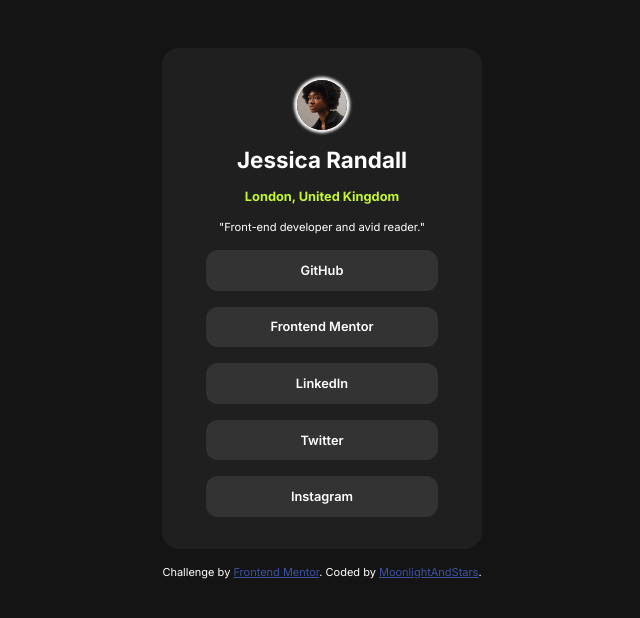
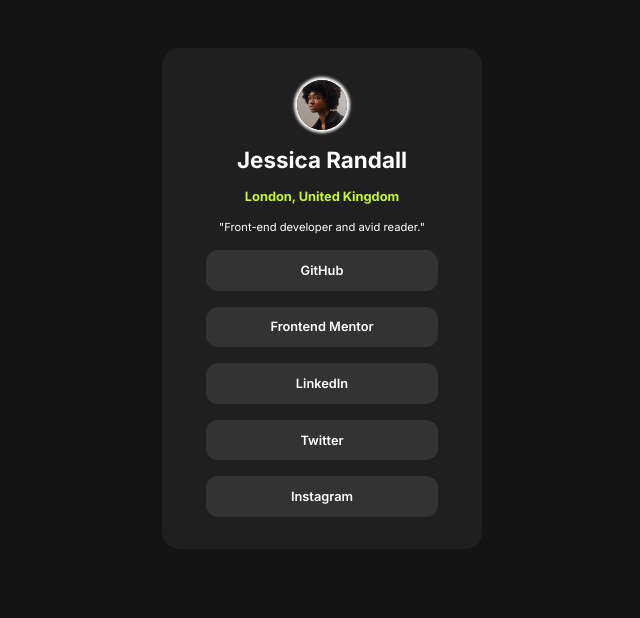
Before and after one commit to MoonlightAndStars/FrontEndMentor, a plain HTML site: page PRJ7/index.html in a window 1280 px wide. Shown: the whole page, without its empty margins (318-958 px from the left). Drawn offline with Linux system fonts and the light colour scheme.

Commit message:
Update index.html

```diff
--- a/PRJ7/index.html
+++ b/PRJ7/index.html
@@ -17,15 +17,6 @@
     <link rel="preconnect" href="https://fonts.gstatic.com" crossorigin>
     <link href="https://fonts.googleapis.com/css2?family=Inter:ital,opsz,wght@0,14..32,100..900;1,14..32,100..900&display=swap" rel="stylesheet">
     <title>Frontend Mentor | Social links profile</title>
-    <style>
-      .attribution {
-        font-size: 11px;
-        text-align: center;
-      }
-      .attribution a {
-        color: hsl(228, 45%, 44%);
-      }
-    </style>
   </head>
   <body>
     <main class="hero-container">
@@ -36,7 +27,7 @@
           class="display-pic"
         />
         <h1 class="user-name">Jessica Randall</h1>
-        <h3 class="user-location">London, United Kingdom</h3>
+        <h2 class="user-location">London, United Kingdom</h2>
         <p class="user-description">"Front-end developer and avid reader."</p>
         <section class="social-links">
           <a
@@ -76,13 +67,6 @@
           >
         </section>
       </section>
-
-    <div class="attribution">
-      Challenge by
-      <a href="https://www.frontendmentor.io?ref=challenge" target="_blank" rel="noopener"
-        >Frontend Mentor</a
-      >. Coded by <a href="https://github.com/MoonlightAndStars">MoonlightAndStars</a>.
-    </div>
 </main>
   </body>
 </html>
```
